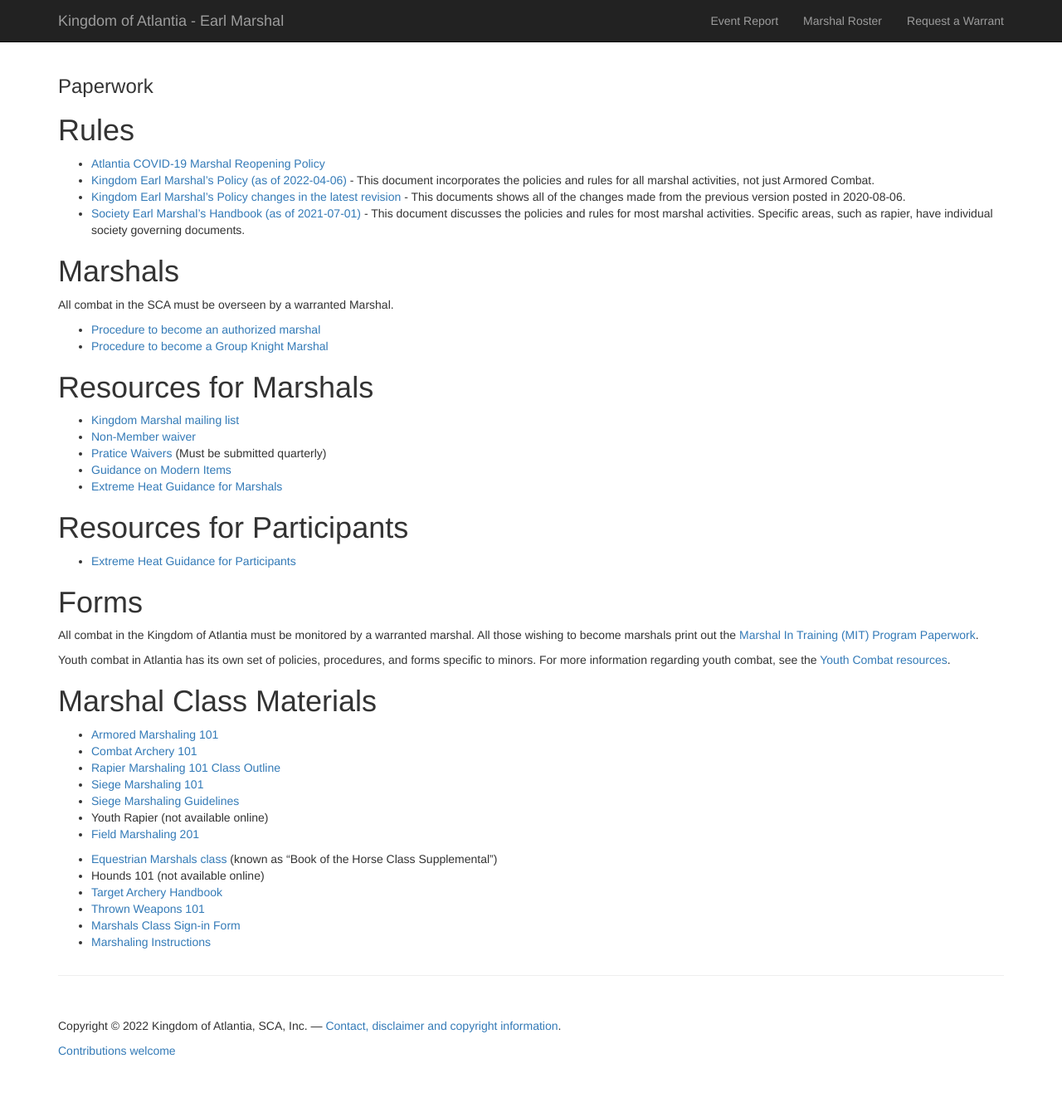
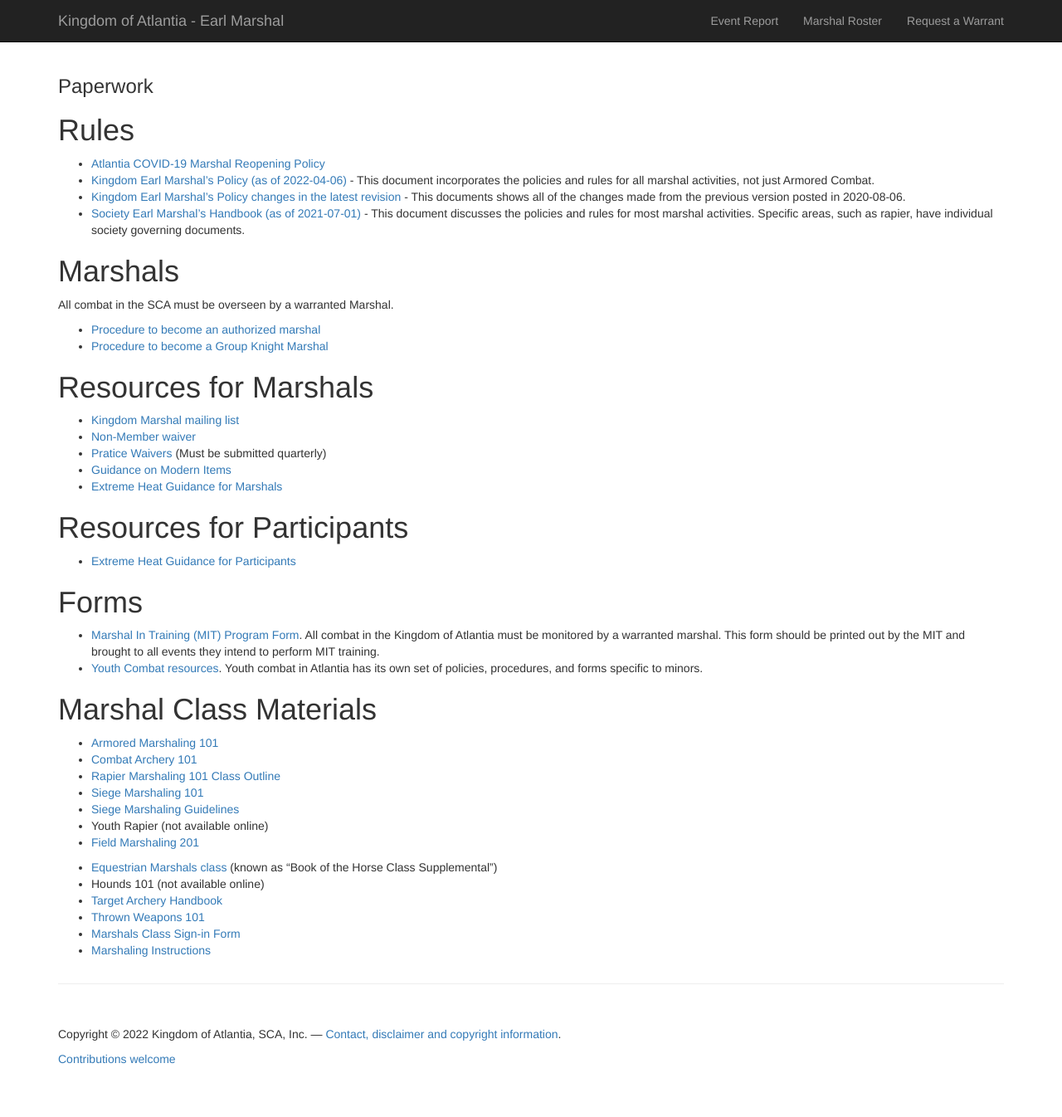
Before and after one commit to academie-de-espee/earl-marshal, a Jekyll site: the page built from paperwork.md, in a window 1280 px wide. Shown: the whole page at 83% size. Built offline with Jekyll 4.4.1, drawn with Linux system fonts in a browser that asks for light colours.

Commit message:
reorder text for MIT paperwork

```diff
--- a/paperwork.md
+++ b/paperwork.md
@@ -27,9 +27,8 @@ All combat in the SCA must be overseen by a warranted Marshal.
 
 # Forms
 
-All combat in the Kingdom of Atlantia must be monitored by a warranted marshal.  All those wishing to become marshals print out the [Marshal In Training (MIT) Program Paperwork](/documents/forms/mit.docx).
-
-Youth combat in Atlantia has its own set of policies, procedures, and forms specific to minors.  For more information regarding youth combat, see the [Youth Combat resources](/youth-combat/).
+* [Marshal In Training (MIT) Program Form](/documents/forms/mit.docx). All combat in the Kingdom of Atlantia must be monitored by a warranted marshal.  This form should be printed out by the MIT and brought to all events they intend to perform MIT training.
+* [Youth Combat resources](/youth-combat/).  Youth combat in Atlantia has its own set of policies, procedures, and forms specific to minors.
 
 # Marshal Class Materials
 
```
